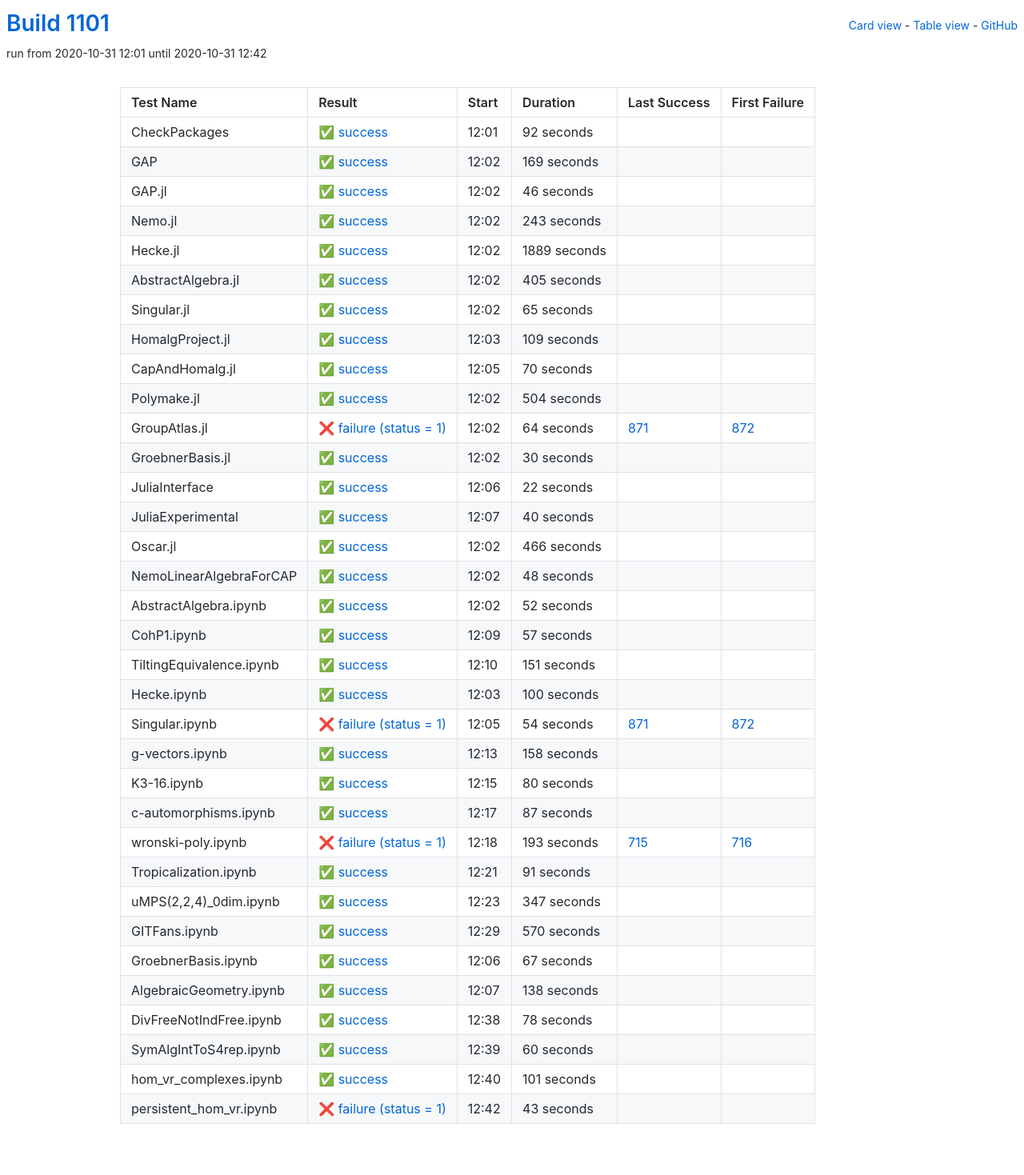
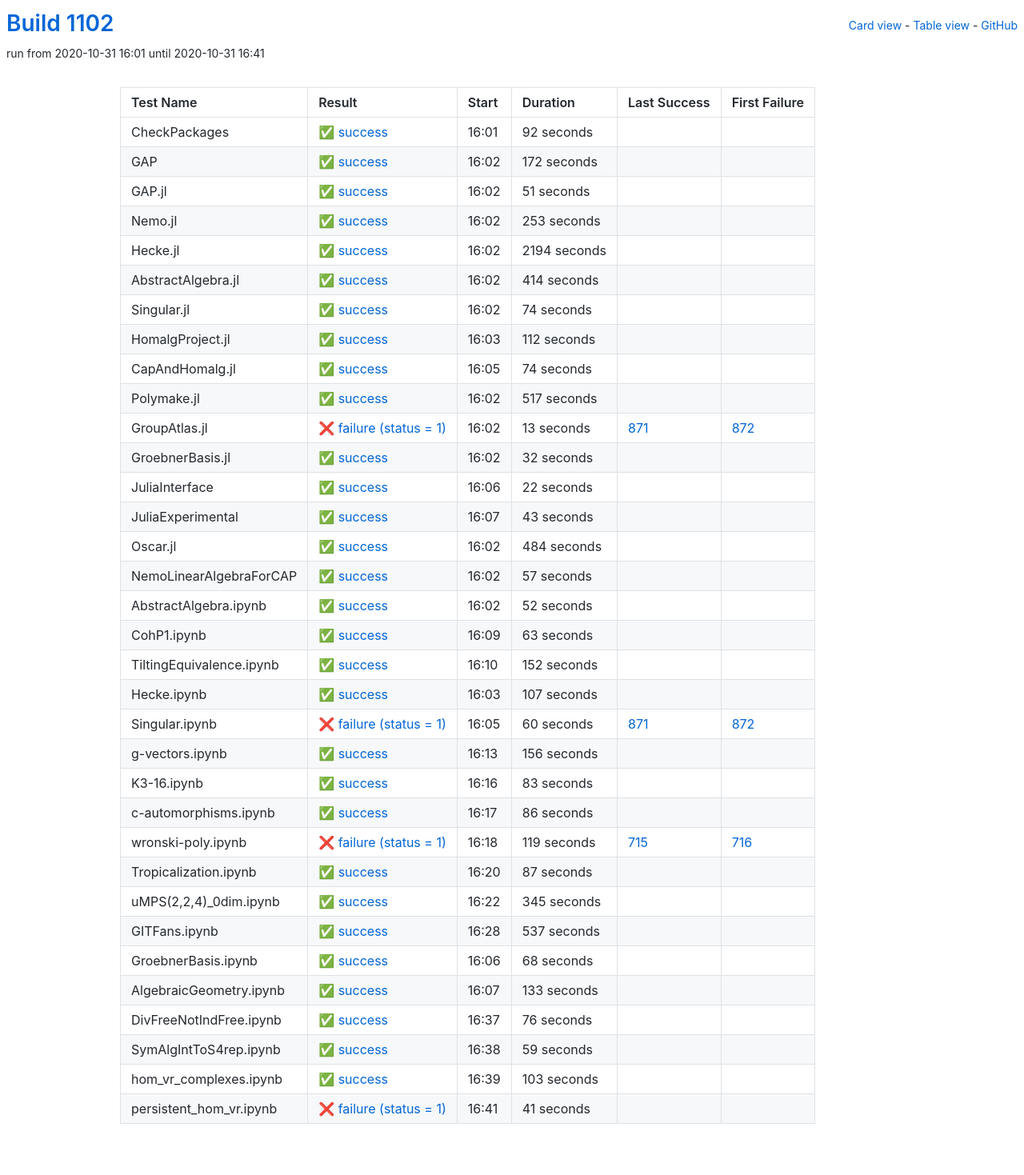
Before and after one commit to oscar-system/oscar-ci-status-stable, a Jekyll site: the page built from table.html, in a window 1280 px wide. Shown: the whole page at 80% size. Built offline with Jekyll 4.4.1, drawn with Linux system fonts in a browser that asks for light colours.

Commit message:
Build #1102

```diff
--- a/_data/ci.yml
+++ b/_data/ci.yml
@@ -1,6 +1,6 @@
 ---
-build: 1101
-build_url: https://oscarci.mathematik.uni-kl.de/job/oscar-stable/1101/
+build: 1102
+build_url: https://oscarci.mathematik.uni-kl.de/job/oscar-stable/1102/
 job: oscar-stable
 organization: oscar-system
 repo: oscar-ci-status-stable
@@ -8,8 +8,8 @@ repourl: https://github.com/oscar-system/oscar-ci-status-stable
 tests:
 - name: CheckPackages
   id: checkpackages
-  log: https://oscarci.mathematik.uni-kl.de/job/oscar-stable/1101/artifact/logs/build-1101/CheckPackages.log
-  start: 2020-10-31 12:01
+  log: https://oscarci.mathematik.uni-kl.de/job/oscar-stable/1102/artifact/logs/build-1102/CheckPackages.log
+  start: 2020-10-31 16:01
   success: true
   exitcode: 0
   status: success
@@ -20,140 +20,140 @@ tests:
   first_failure_url:
 - name: GAP
   id: gap
-  log: https://oscarci.mathematik.uni-kl.de/job/oscar-stable/1101/artifact/logs/build-1101/GAP.log
-  start: 2020-10-31 12:02
+  log: https://oscarci.mathematik.uni-kl.de/job/oscar-stable/1102/artifact/logs/build-1102/GAP.log
+  start: 2020-10-31 16:02
   success: true
   exitcode: 0
   status: success
-  duration: 169
+  duration: 172
   last_success: false
   last_success_url:
   first_failure: false
   first_failure_url:
 - name: GAP.jl
   id: gap-jl
-  log: https://oscarci.mathematik.uni-kl.de/job/oscar-stable/1101/artifact/logs/build-1101/GAP.jl.log
-  start: 2020-10-31 12:02
+  log: https://oscarci.mathematik.uni-kl.de/job/oscar-stable/1102/artifact/logs/build-1102/GAP.jl.log
+  start: 2020-10-31 16:02
   success: true
   exitcode: 0
   status: success
-  duration: 46
+  duration: 51
   last_success: false
   last_success_url:
   first_failure: false
   first_failure_url:
 - name: Nemo.jl
   id: nemo-jl
-  log: https://oscarci.mathematik.uni-kl.de/job/oscar-stable/1101/artifact/logs/build-1101/Nemo.jl.log
-  start: 2020-10-31 12:02
+  log: https://oscarci.mathematik.uni-kl.de/job/oscar-stable/1102/artifact/logs/build-1102/Nemo.jl.log
+  start: 2020-10-31 16:02
   success: true
   exitcode: 0
   status: success
-  duration: 243
+  duration: 253
   last_success: false
   last_success_url:
   first_failure: false
   first_failure_url:
 - name: Hecke.jl
   id: hecke-jl
-  log: https://oscarci.mathematik.uni-kl.de/job/oscar-stable/1101/artifact/logs/build-1101/Hecke.jl.log
-  start: 2020-10-31 12:02
+  log: https://oscarci.mathematik.uni-kl.de/job/oscar-stable/1102/artifact/logs/build-1102/Hecke.jl.log
+  start: 2020-10-31 16:02
   success: true
   exitcode: 0
   status: success
-  duration: 1889
+  duration: 2194
   last_success: false
   last_success_url:
   first_failure: false
   first_failure_url:
 - name: AbstractAlgebra.jl
   id: abstractalgebra-jl
-  log: https://oscarci.mathematik.uni-kl.de/job/oscar-stable/1101/artifact/logs/build-1101/AbstractAlgebra.jl.log
-  start: 2020-10-31 12:02
+  log: https://oscarci.mathematik.uni-kl.de/job/oscar-stable/1102/artifact/logs/build-1102/AbstractAlgebra.jl.log
+  start: 2020-10-31 16:02
   success: true
   exitcode: 0
   status: success
-  duration: 405
+  duration: 414
   last_success: false
   last_success_url:
   first_failure: false
   first_failure_url:
 - name: Singular.jl
   id: singular-jl
-  log: https://oscarci.mathematik.uni-kl.de/job/oscar-stable/1101/artifact/logs/build-1101/Singular.jl.log
-  start: 2020-10-31 12:02
+  log: https://oscarci.mathematik.uni-kl.de/job/oscar-stable/1102/artifact/logs/build-1102/Singular.jl.log
+  start: 2020-10-31 16:02
   success: true
   exitcode: 0
   status: success
-  duration: 65
+  duration: 74
   last_success: false
   last_success_url:
   first_failure: false
   first_failure_url:
 - name: HomalgProject.jl
   id: homalgproject-jl
-  log: https://oscarci.mathematik.uni-kl.de/job/oscar-stable/1101/artifact/logs/build-1101/HomalgProject.jl.log
-  start: 2020-10-31 12:03
+  log: https://oscarci.mathematik.uni-kl.de/job/oscar-stable/1102/artifact/logs/build-1102/HomalgProject.jl.log
+  start: 2020-10-31 16:03
   success: true
   exitcode: 0
   status: success
-  duration: 109
+  duration: 112
   last_success: false
   last_success_url:
   first_failure: false
   first_failure_url:
 - name: CapAndHomalg.jl
   id: capandhomalg-jl
-  log: https://oscarci.mathematik.uni-kl.de/job/oscar-stable/1101/artifact/logs/build-1101/CapAndHomalg.jl.log
-  start: 2020-10-31 12:05
+  log: https://oscarci.mathematik.uni-kl.de/job/oscar-stable/1102/artifact/logs/build-1102/CapAndHomalg.jl.log
+  start: 2020-10-31 16:05
   success: true
   exitcode: 0
   status: success
-  duration: 70
+  duration: 74
   last_success: false
   last_success_url:
   first_failure: false
   first_failure_url:
 - name: Polymake.jl
   id: polymake-jl
-  log: https://oscarci.mathematik.uni-kl.de/job/oscar-stable/1101/artifact/logs/build-1101/Polymake.jl.log
-  start: 2020-10-31 12:02
+  log: https://oscarci.mathematik.uni-kl.de/job/oscar-stable/1102/artifact/logs/build-1102/Polymake.jl.log
+  start: 2020-10-31 16:02
   success: true
   exitcode: 0
   status: success
-  duration: 504
+  duration: 517
   last_success: false
   last_success_url:
   first_failure: false
   first_failure_url:
 - name: GroupAtlas.jl
   id: groupatlas-jl
-  log: https://oscarci.mathematik.uni-kl.de/job/oscar-stable/1101/artifact/logs/build-1101/GroupAtlas.jl.log
-  start: 2020-10-31 12:02
+  log: https://oscarci.mathematik.uni-kl.de/job/oscar-stable/1102/artifact/logs/build-1102/GroupAtlas.jl.log
+  start: 2020-10-31 16:02
   success: false
   exitcode: 1
   status: failure
-  duration: 64
+  duration: 13
   last_success: 871
   last_success_url: https://oscarci.mathematik.uni-kl.de/job/oscar-stable/871/
   first_failure: 872
   first_failure_url: https://oscarci.mathematik.uni-kl.de/job/oscar-stable/872/
 - name: GroebnerBasis.jl
   id: groebnerbasis-jl
-  log: https://oscarci.mathematik.uni-kl.de/job/oscar-stable/1101/artifact/logs/build-1101/GroebnerBasis.jl.log
-  start: 2020-10-31 12:02
+  log: https://oscarci.mathematik.uni-kl.de/job/oscar-stable/1102/artifact/logs/build-1102/GroebnerBasis.jl.log
+  start: 2020-10-31 16:02
   success: true
   exitcode: 0
   status: success
-  duration: 30
+  duration: 32
   last_success: false
   last_success_url:
   first_failure: false
   first_failure_url:
 - name: JuliaInterface
   id: juliainterface
-  log: https://oscarci.mathematik.uni-kl.de/job/oscar-stable/1101/artifact/logs/build-1101/JuliaInterface.log
-  start: 2020-10-31 12:06
+  log: https://oscarci.mathematik.uni-kl.de/job/oscar-stable/1102/artifact/logs/build-1102/JuliaInterface.log
+  start: 2020-10-31 16:06
   success: true
   exitcode: 0
   status: success
@@ -164,44 +164,44 @@ tests:
   first_failure_url:
 - name: JuliaExperimental
   id: juliaexperimental
-  log: https://oscarci.mathematik.uni-kl.de/job/oscar-stable/1101/artifact/logs/build-1101/JuliaExperimental.log
-  start: 2020-10-31 12:07
+  log: https://oscarci.mathematik.uni-kl.de/job/oscar-stable/1102/artifact/logs/build-1102/JuliaExperimental.log
+  start: 2020-10-31 16:07
   success: true
   exitcode: 0
   status: success
-  duration: 40
+  duration: 43
   last_success: false
   last_success_url:
   first_failure: false
   first_failure_url:
 - name: Oscar.jl
   id: oscar-jl
-  log: https://oscarci.mathematik.uni-kl.de/job/oscar-stable/1101/artifact/logs/build-1101/Oscar.jl.log
-  start: 2020-10-31 12:02
+  log: https://oscarci.mathematik.uni-kl.de/job/oscar-stable/1102/artifact/logs/build-1102/Oscar.jl.log
+  start: 2020-10-31 16:02
   success: true
   exitcode: 0
   status: success
-  duration: 466
+  duration: 484
   last_success: false
   last_success_url:
   first_failure: false
   first_failure_url:
 - name: NemoLinearAlgebraForCAP
   id: nemolinearalgebraforcap
-  log: https://oscarci.mathematik.uni-kl.de/job/oscar-stable/1101/artifact/logs/build-1101/NemoLinearAlgebraForCAP.log
-  start: 2020-10-31 12:02
+  log: https://oscarci.mathematik.uni-kl.de/job/oscar-stable/1102/artifact/logs/build-1102/NemoLinearAlgebraForCAP.log
+  start: 2020-10-31 16:02
   success: true
   exitcode: 0
   status: success
-  duration: 48
+  duration: 57
   last_success: false
   last_success_url:
   first_failure: false
   first_failure_url:
 - name: AbstractAlgebra.ipynb
   id: abstractalgebra-ipynb
-  log: https://oscarci.mathematik.uni-kl.de/job/oscar-stable/1101/artifact/logs/build-1101/AbstractAlgebra.ipynb.log
-  start: 2020-10-31 12:02
+  log: https://oscarci.mathematik.uni-kl.de/job/oscar-stable/1102/artifact/logs/build-1102/AbstractAlgebra.ipynb.log
+  start: 2020-10-31 16:02
   success: true
   exitcode: 0
   status: success
@@ -212,80 +212,104 @@ tests:
   first_failure_url:
 - name: CohP1.ipynb
   id: cohp1-ipynb
-  log: https://oscarci.mathematik.uni-kl.de/job/oscar-stable/1101/artifact/logs/build-1101/CohP1.ipynb.log
-  start: 2020-10-31 12:09
+  log: https://oscarci.mathematik.uni-kl.de/job/oscar-stable/1102/artifact/logs/build-1102/CohP1.ipynb.log
+  start: 2020-10-31 16:09
   success: true
   exitcode: 0
   status: success
-  duration: 57
+  duration: 63
   last_success: false
   last_success_url:
   first_failure: false
   first_failure_url:
 - name: TiltingEquivalence.ipynb
   id: tiltingequivalence-ipynb
-  log: https://oscarci.mathematik.uni-kl.de/job/oscar-stable/1101/artifact/logs/build-1101/TiltingEquivalence.ipynb.log
-  start: 2020-10-31 12:10
+  log: https://oscarci.mathematik.uni-kl.de/job/oscar-stable/1102/artifact/logs/build-1102/TiltingEquivalence.ipynb.log
+  start: 2020-10-31 16:10
   success: true
   exitcode: 0
   status: success
-  duration: 151
+  duration: 152
   last_success: false
   last_success_url:
   first_failure: false
   first_failure_url:
 - name: Hecke.ipynb
   id: hecke-ipynb
-  log: https://oscarci.mathematik.uni-kl.de/job/oscar-stable/1101/artifact/logs/build-1101/Hecke.ipynb.log
-  start: 2020-10-31 12:03
+  log: https://oscarci.mathematik.uni-kl.de/job/oscar-stable/1102/artifact/logs/build-1102/Hecke.ipynb.log
+  start: 2020-10-31 16:03
   success: true
   exitcode: 0
   status: success
-  duration: 100
+  duration: 107
   last_success: false
   last_success_url:
   first_failure: false
   first_failure_url:
 - name: Singular.ipynb
   id: singular-ipynb
-  log: https://oscarci.mathematik.uni-kl.de/job/oscar-stable/1101/artifact/logs/build-1101/Singular.ipynb.log
-  start: 2020-10-31 12:05
+  log: https://oscarci.mathematik.uni-kl.de/job/oscar-stable/1102/artifact/logs/build-1102/Singular.ipynb.log
+  start: 2020-10-31 16:05
   success: false
   exitcode: 1
   status: failure
-  duration: 54
+  duration: 60
   last_success: 871
   last_success_url: https://oscarci.mathematik.uni-kl.de/job/oscar-stable/871/
   first_failure: 872
   first_failure_url: https://oscarci.mathematik.uni-kl.de/job/oscar-stable/872/
 - name: g-vectors.ipynb
   id: g-vectors-ipynb
-  log: https://oscarci.mathematik.uni-kl.de/job/oscar-stable/1101/artifact/logs/build-1101/g-vectors.ipynb.log
-  start: 2020-10-31 12:13
+  log: https://oscarci.mathematik.uni-kl.de/job/oscar-stable/1102/artifact/logs/build-1102/g-vectors.ipynb.log
+  start: 2020-10-31 16:13
   success: true
   exitcode: 0
   status: success
-  duration: 158
+  duration: 156
   last_success: false
   last_success_url:
   first_failure: false
   first_failure_url:
 - name: K3-16.ipynb
   id: k3-16-ipynb
-  log: https://oscarci.mathematik.uni-kl.de/job/oscar-stable/1101/artifact/logs/build-1101/K3-16.ipynb.log
-  start: 2020-10-31 12:15
+  log: https://oscarci.mathematik.uni-kl.de/job/oscar-stable/1102/artifact/logs/build-1102/K3-16.ipynb.log
+  start: 2020-10-31 16:16
   success: true
   exitcode: 0
   status: success
-  duration: 80
+  duration: 83
   last_success: false
   last_success_url:
   first_failure: false
   first_failure_url:
 - name: c-automorphisms.ipynb
   id: c-automorphisms-ipynb
-  log: https://oscarci.mathematik.uni-kl.de/job/oscar-stable/1101/artifact/logs/build-1101/c-automorphisms.ipynb.log
-  start: 2020-10-31 12:17
+  log: https://oscarci.mathematik.uni-kl.de/job/oscar-stable/1102/artifact/logs/build-1102/c-automorphisms.ipynb.log
+  start: 2020-10-31 16:17
+  success: true
+  exitcode: 0
+  status: success
+  duration: 86
+  last_success: false
+  last_success_url:
+  first_failure: false
+  first_failure_url:
+- name: wronski-poly.ipynb
+  id: wronski-poly-ipynb
+  log: https://oscarci.mathematik.uni-kl.de/job/oscar-stable/1102/artifact/logs/build-1102/wronski-poly.ipynb.log
+  start: 2020-10-31 16:18
+  success: false
+  exitcode: 1
+  status: failure
+  duration: 119
+  last_success: 715
+  last_success_url: https://oscarci.mathematik.uni-kl.de/job/oscar-stable/715/
+  first_failure: 716
+  first_failure_url: https://oscarci.mathematik.uni-kl.de/job/oscar-stable/716/
+- name: Tropicalization.ipynb
+  id: tropicalization-ipynb
+  log: https://oscarci.mathematik.uni-kl.de/job/oscar-stable/1102/artifact/logs/build-1102/Tropicalization.ipynb.log
+  start: 2020-10-31 16:20
   success: true
   exitcode: 0
   status: success
@@ -294,122 +318,98 @@ tests:
   last_success_url:
   first_failure: false
   first_failure_url:
-- name: wronski-poly.ipynb
-  id: wronski-poly-ipynb
-  log: https://oscarci.mathematik.uni-kl.de/job/oscar-stable/1101/artifact/logs/build-1101/wronski-poly.ipynb.log
-  start: 2020-10-31 12:18
-  success: false
-  exitcode: 1
-  status: failure
-  duration: 193
-  last_success: 715
-  last_success_url: https://oscarci.mathematik.uni-kl.de/job/oscar-stable/715/
-  first_failure: 716
-  first_failure_url: https://oscarci.mathematik.uni-kl.de/job/oscar-stable/716/
-- name: Tropicalization.ipynb
-  id: tropicalization-ipynb
-  log: https://oscarci.mathematik.uni-kl.de/job/oscar-stable/1101/artifact/logs/build-1101/Tropicalization.ipynb.log
-  start: 2020-10-31 12:21
+- name: uMPS(2,2,4)_0dim.ipynb
+  id: umps-2-2-4-0dim-ipynb
+  log: https://oscarci.mathematik.uni-kl.de/job/oscar-stable/1102/artifact/logs/build-1102/uMPS-2-2-4-_0dim.ipynb.log
+  start: 2020-10-31 16:22
   success: true
   exitcode: 0
   status: success
-  duration: 91
-  last_success: false
-  last_success_url:
-  first_failure: false
-  first_failure_url:
-- name: uMPS(2,2,4)_0dim.ipynb
-  id: umps-2-2-4-0dim-ipynb
-  log: https://oscarci.mathematik.uni-kl.de/job/oscar-stable/1101/artifact/logs/build-1101/uMPS-2-2-4-_0dim.ipynb.log
-  start: 2020-10-31 12:23
-  success: true
-  exitcode: 0
-  status: success
-  duration: 347
+  duration: 345
   last_success: false
   last_success_url:
   first_failure: false
   first_failure_url:
 - name: GITFans.ipynb
   id: gitfans-ipynb
-  log: https://oscarci.mathematik.uni-kl.de/job/oscar-stable/1101/artifact/logs/build-1101/GITFans.ipynb.log
-  start: 2020-10-31 12:29
+  log: https://oscarci.mathematik.uni-kl.de/job/oscar-stable/1102/artifact/logs/build-1102/GITFans.ipynb.log
+  start: 2020-10-31 16:28
   success: true
   exitcode: 0
   status: success
-  duration: 570
+  duration: 537
   last_success: false
   last_success_url:
   first_failure: false
   first_failure_url:
 - name: GroebnerBasis.ipynb
   id: groebnerbasis-ipynb
-  log: https://oscarci.mathematik.uni-kl.de/job/oscar-stable/1101/artifact/logs/build-1101/GroebnerBasis.ipynb.log
-  start: 2020-10-31 12:06
+  log: https://oscarci.mathematik.uni-kl.de/job/oscar-stable/1102/artifact/logs/build-1102/GroebnerBasis.ipynb.log
+  start: 2020-10-31 16:06
   success: true
   exitcode: 0
   status: success
-  duration: 67
+  duration: 68
   last_success: false
   last_success_url:
   first_failure: false
   first_failure_url:
 - name: AlgebraicGeometry.ipynb
   id: algebraicgeometry-ipynb
-  log: https://oscarci.mathematik.uni-kl.de/job/oscar-stable/1101/artifact/logs/build-1101/AlgebraicGeometry.ipynb.log
-  start: 2020-10-31 12:07
+  log: https://oscarci.mathematik.uni-kl.de/job/oscar-stable/1102/artifact/logs/build-1102/AlgebraicGeometry.ipynb.log
+  start: 2020-10-31 16:07
   success: true
   exitcode: 0
   status: success
-  duration: 138
+  duration: 133
   last_success: false
   last_success_url:
   first_failure: false
   first_failure_url:
 - name: DivFreeNotIndFree.ipynb
   id: divfreenotindfree-ipynb
-  log: https://oscarci.mathematik.uni-kl.de/job/oscar-stable/1101/artifact/logs/build-1101/DivFreeNotIndFree.ipynb.log
-  start: 2020-10-31 12:38
+  log: https://oscarci.mathematik.uni-kl.de/job/oscar-stable/1102/artifact/logs/build-1102/DivFreeNotIndFree.ipynb.log
+  start: 2020-10-31 16:37
   success: true
   exitcode: 0
   status: success
-  duration: 78
+  duration: 76
   last_success: false
   last_success_url:
   first_failure: false
   first_failure_url:
 - name: SymAlgIntToS4rep.ipynb
   id: symalginttos4rep-ipynb
-  log: https://oscarci.mathematik.uni-kl.de/job/oscar-stable/1101/artifact/logs/build-1101/SymAlgIntToS4rep.ipynb.log
-  start: 2020-10-31 12:39
+  log: https://oscarci.mathematik.uni-kl.de/job/oscar-stable/1102/artifact/logs/build-1102/SymAlgIntToS4rep.ipynb.log
+  start: 2020-10-31 16:38
   success: true
   exitcode: 0
   status: success
-  duration: 60
+  duration: 59
   last_success: false
   last_success_url:
   first_failure: false
   first_failure_url:
 - name: hom_vr_complexes.ipynb
   id: hom-vr-complexes-ipynb
-  log: https://oscarci.mathematik.uni-kl.de/job/oscar-stable/1101/artifact/logs/build-1101/hom_vr_complexes.ipynb.log
-  start: 2020-10-31 12:40
+  log: https://oscarci.mathematik.uni-kl.de/job/oscar-stable/1102/artifact/logs/build-1102/hom_vr_complexes.ipynb.log
+  start: 2020-10-31 16:39
   success: true
   exitcode: 0
   status: success
-  duration: 101
+  duration: 103
   last_success: false
   last_success_url:
   first_failure: false
   first_failure_url:
 - name: persistent_hom_vr.ipynb
   id: persistent-hom-vr-ipynb
-  log: https://oscarci.mathematik.uni-kl.de/job/oscar-stable/1101/artifact/logs/build-1101/persistent_hom_vr.ipynb.log
-  start: 2020-10-31 12:42
+  log: https://oscarci.mathematik.uni-kl.de/job/oscar-stable/1102/artifact/logs/build-1102/persistent_hom_vr.ipynb.log
+  start: 2020-10-31 16:41
   success: false
   exitcode: 1
   status: failure
-  duration: 43
+  duration: 41
   last_success: false
   last_success_url:
   first_failure: false
```
Also changed, not shown: README.md.
